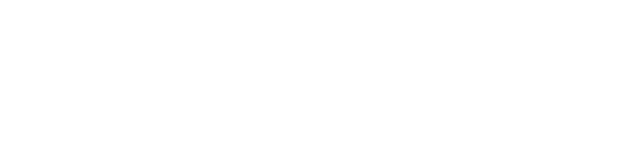
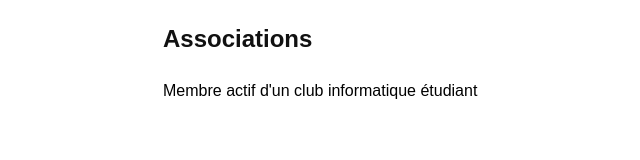
Before and after one commit to cristianoolafa1-beep/mon-cv, a plain HTML site: page index.html in a window 1280 px wide. Shown: the whole page, without its empty margins (77-717 px from the left). Drawn offline with Linux system fonts and the light colour scheme.

Commit message:
mise en place de la section associations

```diff
--- a/index.html
+++ b/index.html
@@ -7,5 +7,9 @@
   <link rel="stylesheet" href="style.css">
 </head>
 <body>
+ <section id="associations">
+    <h2>Associations</h2>
+    <p>Membre actif d'un club informatique étudiant</p>
+  </section>
 </body>
 </html>
```
